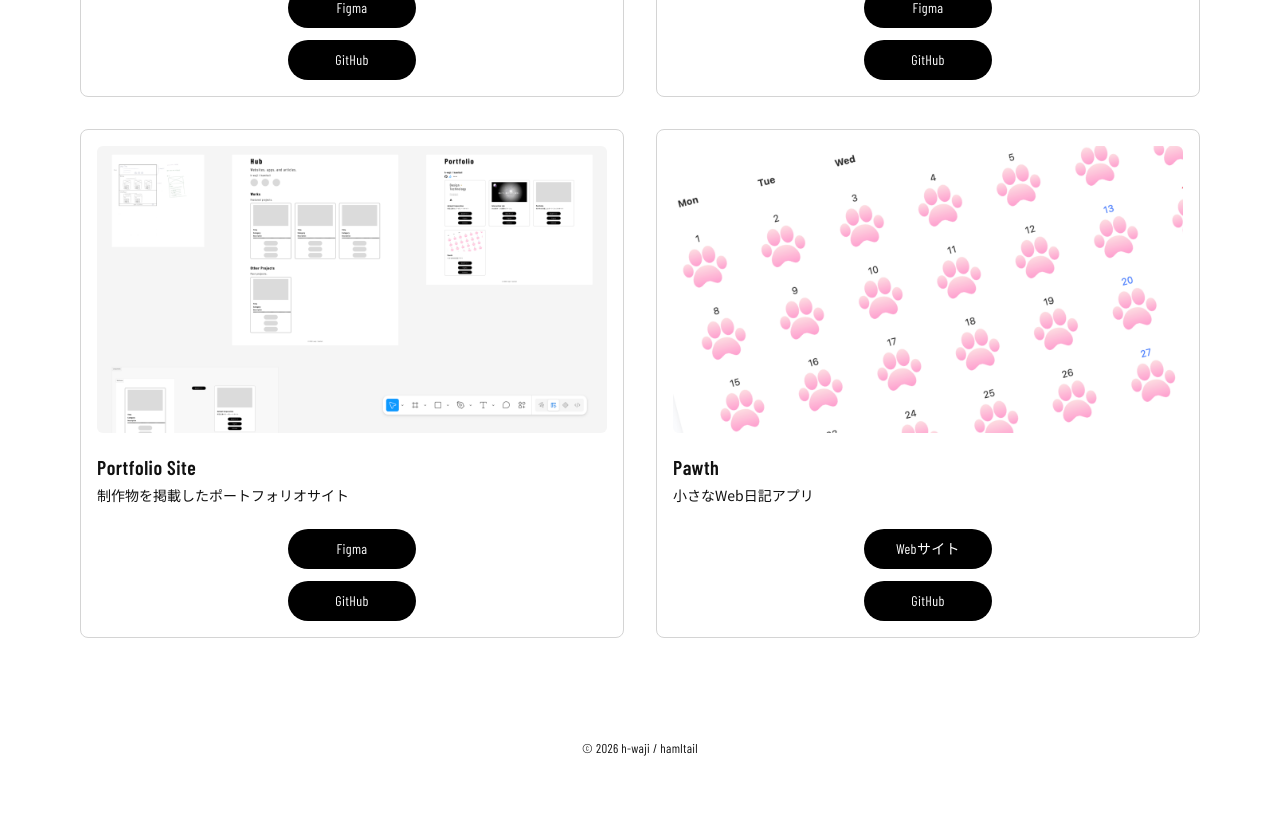
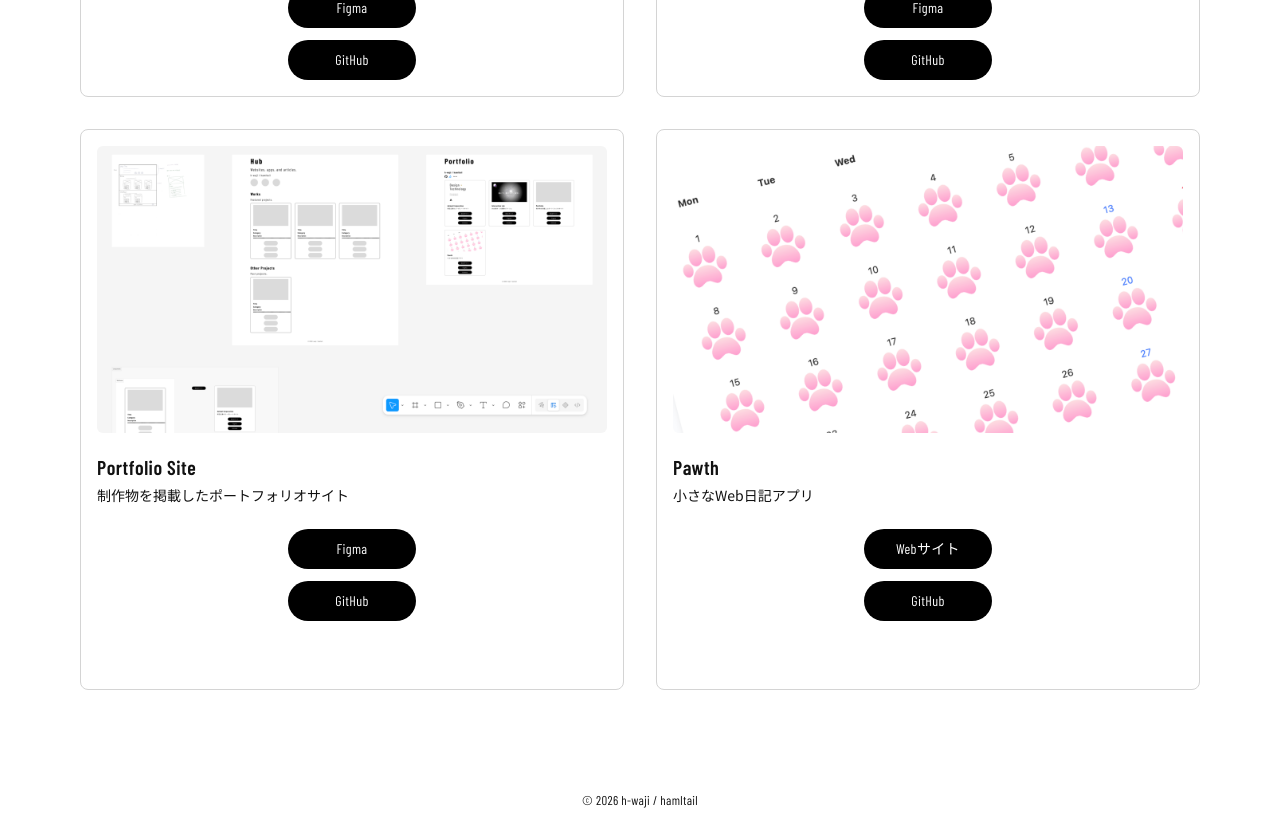
Before and after one commit to hamltail/hub, a Next.js app: page / in a window 1280 px wide. Shown: the part 740-1574 px from the top of the page. Before the commit the page ends 1522 px from the top, so only its background shows below. Built offline with nearby package versions, Linux system fonts and the light colour scheme.

Commit message:
UIデザインを調整

```diff
--- a/src/app/page.tsx
+++ b/src/app/page.tsx
@@ -113,7 +113,7 @@ export default function Home() {
                   href={link.href}
                   target="_blank"
                   rel="noopener noreferrer"
-                  className="nav-link font-heading transition hover:opacity-60"
+                  className="nav-link font-heading transition hover:opacity-60 focus-visible:outline-2 focus-visible:outline-offset-2 focus-visible:outline-black"
                 >
                   {link.label}
                 </a>
@@ -129,7 +129,7 @@ export default function Home() {
             {works.map((work) => (
               <article
                 key={work.title}
-                className="min-h-[384px] rounded-lg border border-neutral-300 p-4 transition duration-300 ease-out hover:-translate-y-1 hover:shadow-lg"
+                className="flex flex-col min-h-[384px] rounded-lg border border-neutral-300 p-4 transition duration-300 ease-out hover:-translate-y-1 hover:shadow-lg"
               >
                 <div className="relative aspect-[16/9] w-full overflow-hidden rounded-md">
                   <Image
@@ -142,25 +142,27 @@ export default function Home() {
                   />
                 </div>
 
-                <div className="mt-5">
+                <div className="mt-5 flex flex-1 flex-col">
                   <h2 className="font-heading text-xl font-semibold tracking-wide">
                     {work.title}
                   </h2>
 
                   <p className="mt-1 text-sm">{work.description}</p>
 
-                  <div className="mt-6 flex flex-col items-center gap-3">
+                  <div className="mt-auto pt-6">
+                    <div className="flex min-h-[144px] flex-col items-center gap-3">
                       {work.links.map((link) => (
                         <a
                           key={link.label}
                           href={link.href}
                           target="_blank"
                           rel="noopener noreferrer"
-                        className="flex h-10 w-32 items-center justify-center rounded-full bg-black font-heading text-sm tracking-wide text-white transition hover:opacity-60"
+                          className="flex h-10 w-32 items-center justify-center rounded-full bg-black font-heading text-sm tracking-wide text-white transition hover:opacity-60 focus-visible:outline-2 focus-visible:outline-offset-2 focus-visible:outline-black"
                         >
                           {link.label}
                         </a>
                       ))}
+                    </div>
                   </div>
                 </div>
               </article>
```
Lines whose indentation alone changed are shown as unchanged.
